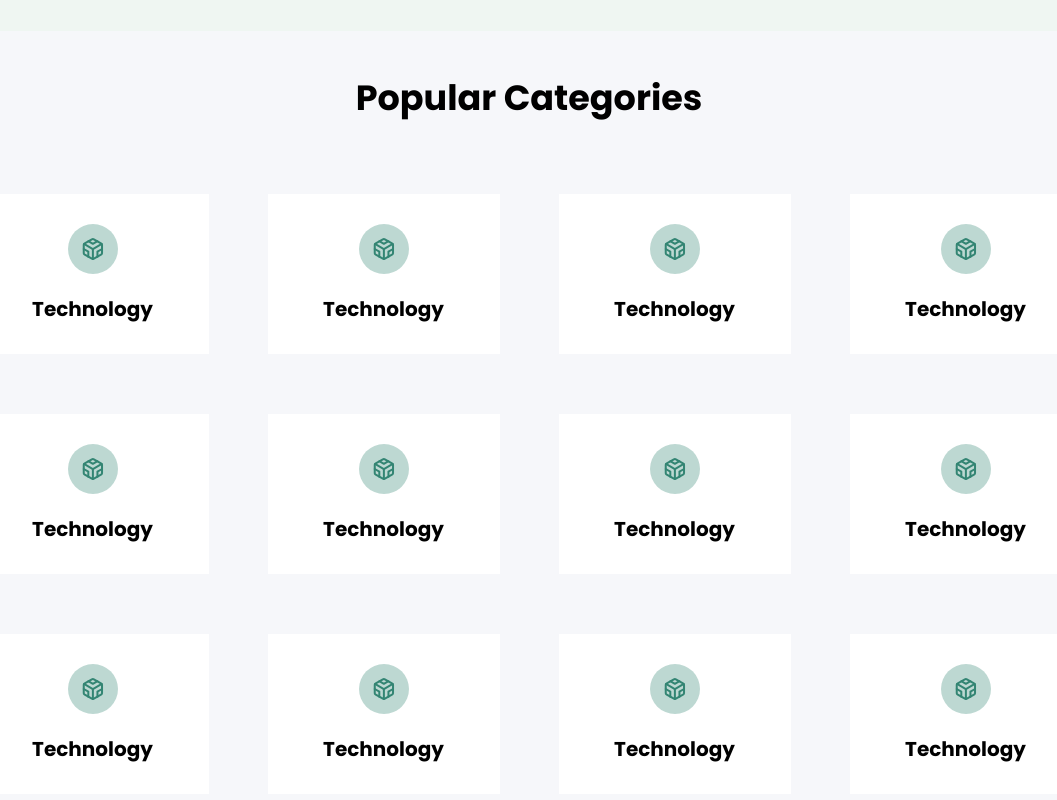
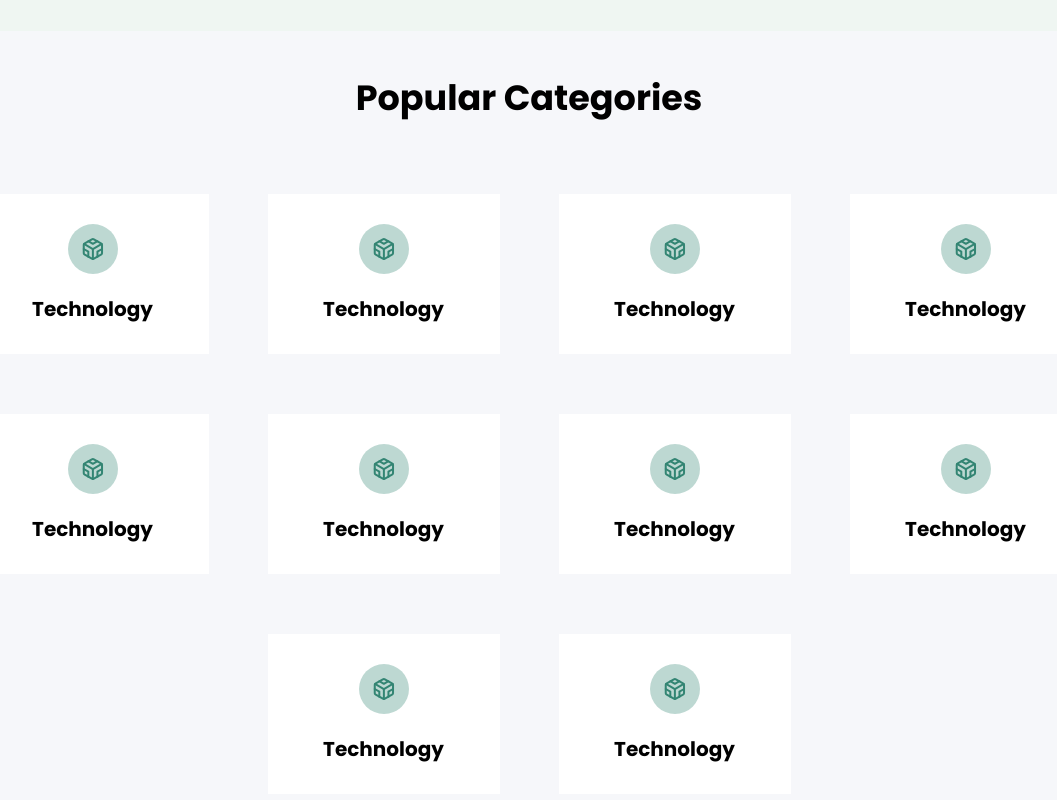
Before and after one commit to Techtees/jobsportal, a React (Create React App) app: page / in a window 1280 px wide. Shown: the part 1012-1812 px from the top of the page, without its empty margins (111-1168 px from the left). Built offline with nearby package versions, Linux system fonts and the light colour scheme.

Commit message:
updated category list

```diff
--- a/src/components/Categories.jsx
+++ b/src/components/Categories.jsx
@@ -3,8 +3,6 @@ import Icon from '../images/icon.svg'
 import {FaBox} from 'react-icons/fa'
 
 const categories= [
-    {name:"Technology"},
-    {name:"Technology"},
     {name:"Technology"},
     {name:"Technology"},
     {name:"Technology"},
```
